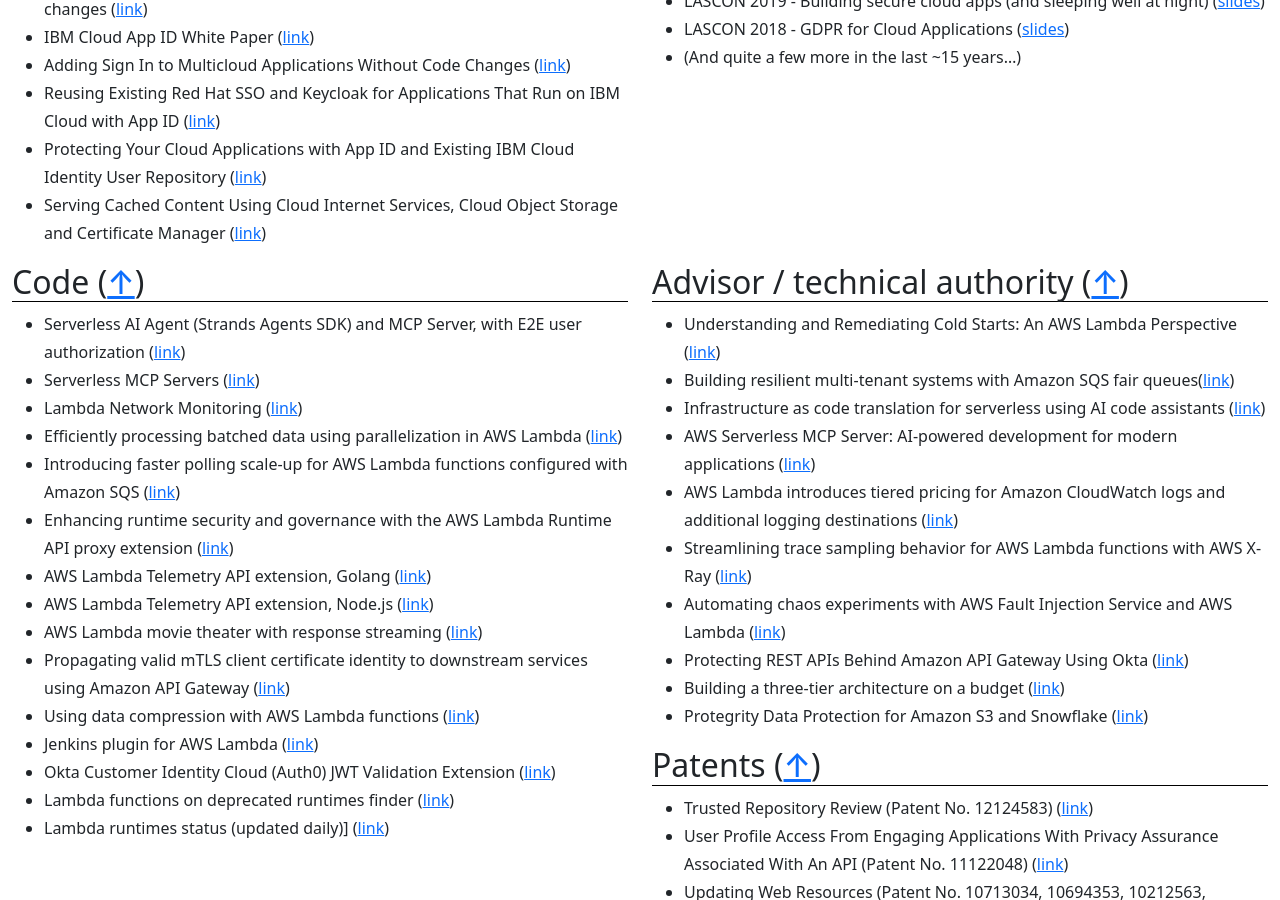
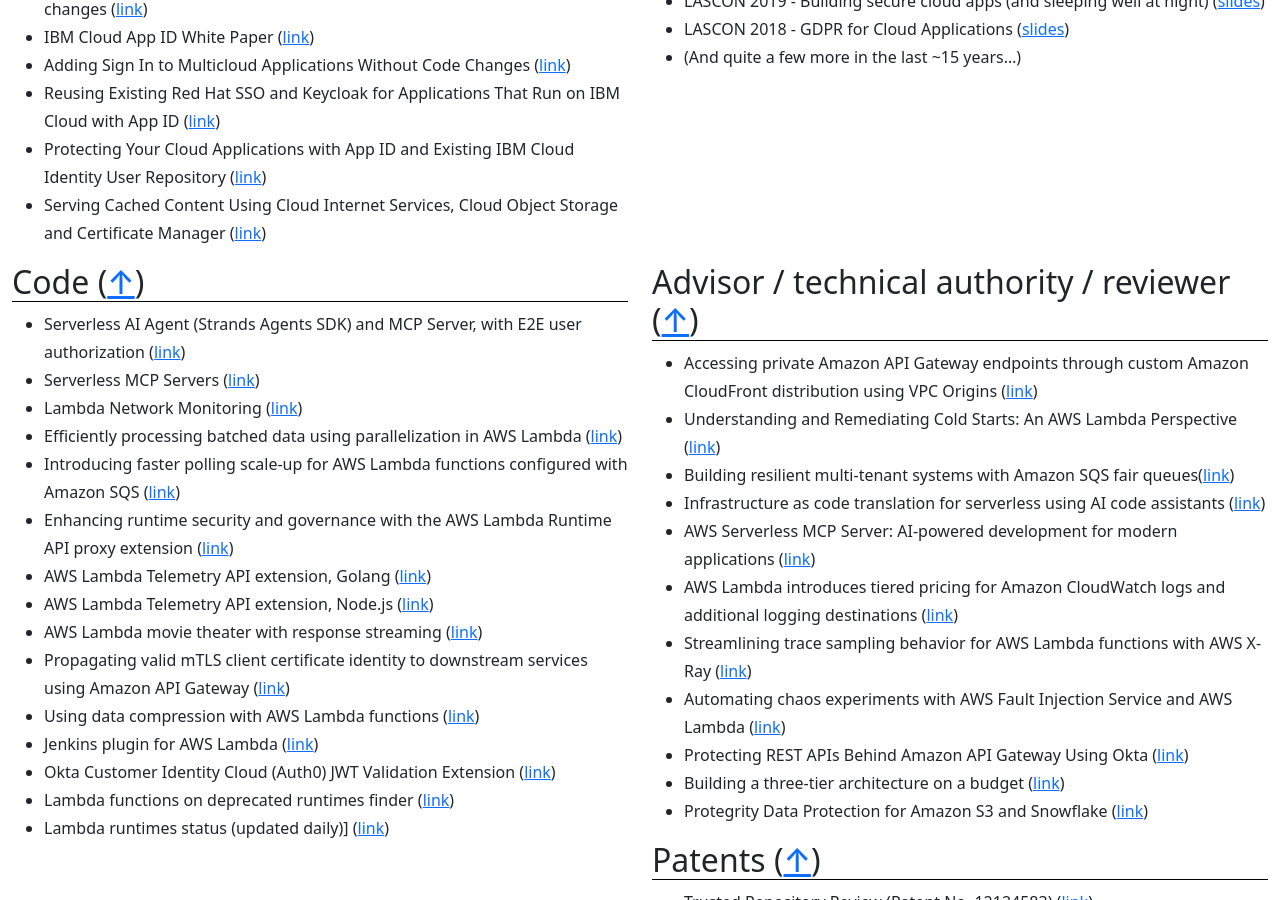
Before and after one commit to aal80/whoami, a Jekyll site: the page built from index.md, in a window 1280 px wide and 900 px high, scrolled down 1870 px. Built offline with Jekyll 4.4.1, drawn with Linux system fonts in a browser that asks for light colours.

Commit message:
Update reviewer.md

```diff
--- a/_includes/reviewer.md
+++ b/_includes/reviewer.md
@@ -1,5 +1,6 @@
-## Advisor / technical authority ([↑](#top))
+## Advisor / technical authority / reviewer ([↑](#top))
 
+- Accessing private Amazon API Gateway endpoints through custom Amazon CloudFront distribution using VPC Origins ([link](https://aws.amazon.com/blogs/compute/accessing-private-amazon-api-gateway-endpoints-through-custom-amazon-cloudfront-distribution-using-vpc-origins/))
 - Understanding and Remediating Cold Starts: An AWS Lambda Perspective ([link](https://aws.amazon.com/blogs/compute/understanding-and-remediating-cold-starts-an-aws-lambda-perspective/))
 - Building resilient multi-tenant systems with Amazon SQS fair queues([link](https://aws.amazon.com/blogs/compute/building-resilient-multi-tenant-systems-with-amazon-sqs-fair-queues/))
 - Infrastructure as code translation for serverless using AI code assistants ([link](https://aws.amazon.com/blogs/compute/infrastructure-as-code-translation-for-serverless-using-ai-code-assistants/))
```
